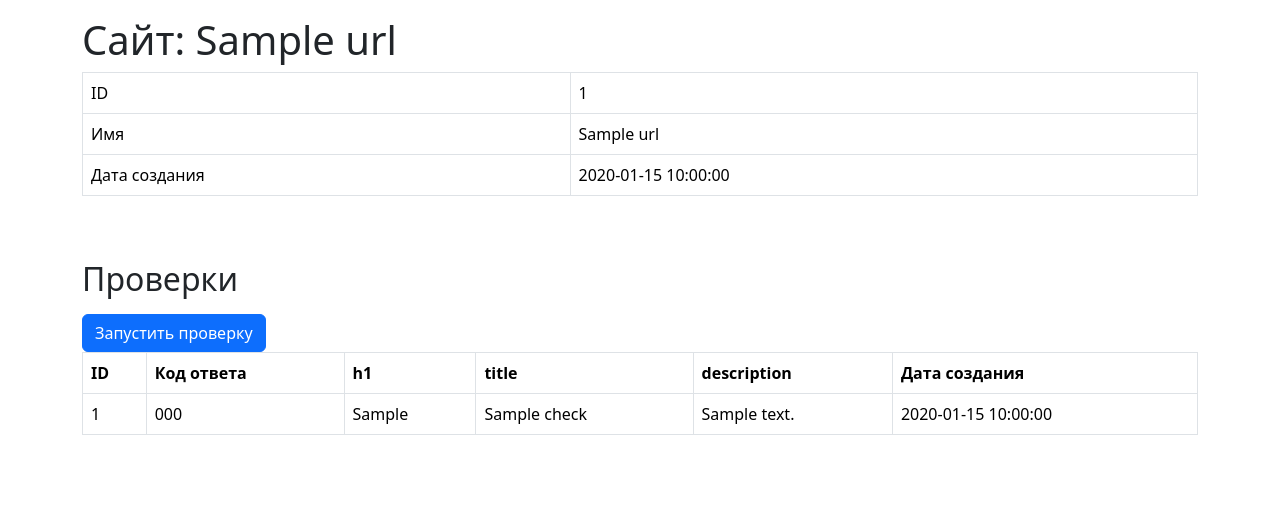
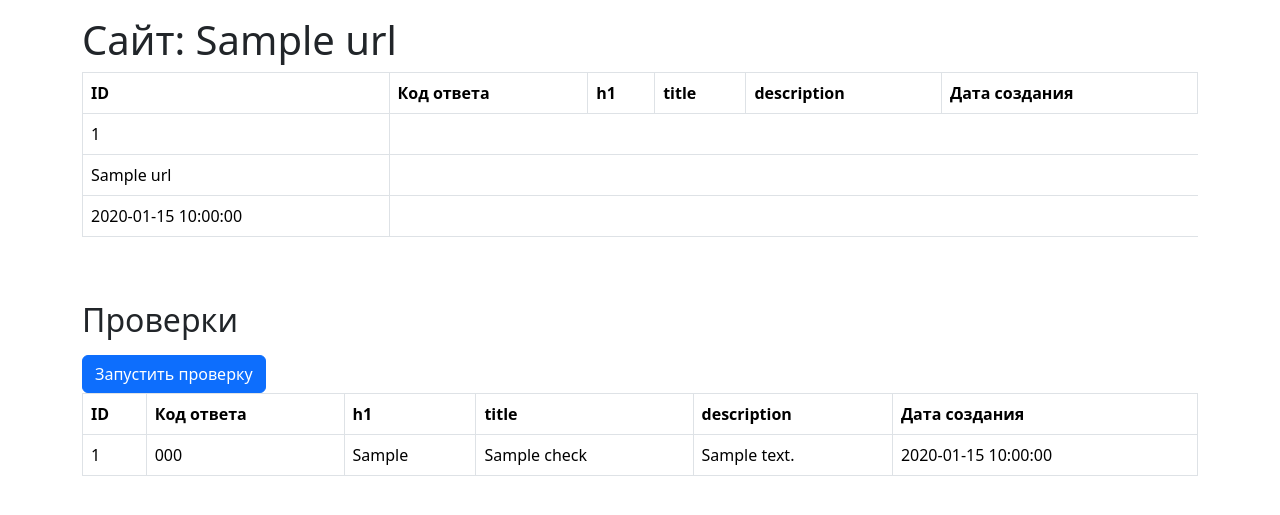
Before and after one commit to Amidope/php-project-9, a PHP site: template templates/urls/show.twig in a window 1280 px wide. Shown: the part 56-571 px from the top of the page. Run offline with PHP 8.4, Linux system fonts and the light colour scheme; the template is opened without the code that fills it: most values are stand-ins (such as "Sample title", 1, 10 or a date in 2020); some libraries are stand-ins or nearby versions.

Commit message:
fix tables heads

```diff
--- a/templates/urls/show.twig
+++ b/templates/urls/show.twig
@@ -10,17 +10,24 @@
             <h1>Сайт: {{ url.name }}</h1>
             <div class="table-responsive">
                 <table class="table table-bordered table-hover text-nowrap" data-test="url">
+                    <thead>
+                        <tr>
+                            <th>ID</th>
+                            <th>Код ответа</th>
+                            <th>h1</th>
+                            <th>title</th>
+                            <th>description</th>
+                            <th>Дата создания</th>
+                        </tr>
+                    </thead>
                     <tbody>
                     <tr>
-                        <td>ID</td>
                         <td>{{ url.id }}</td>
                     </tr>
                     <tr>
-                        <td>Имя</td>
                         <td>{{ url.name }}</td>
                     </tr>
                     <tr>
-                        <td>Дата создания</td>
                         <td>{{ url.created_at }}</td>
                     </tr>
                     </tbody>
```
Also changed, not shown: templates/urls/index.twig (+8 -6 lines).
